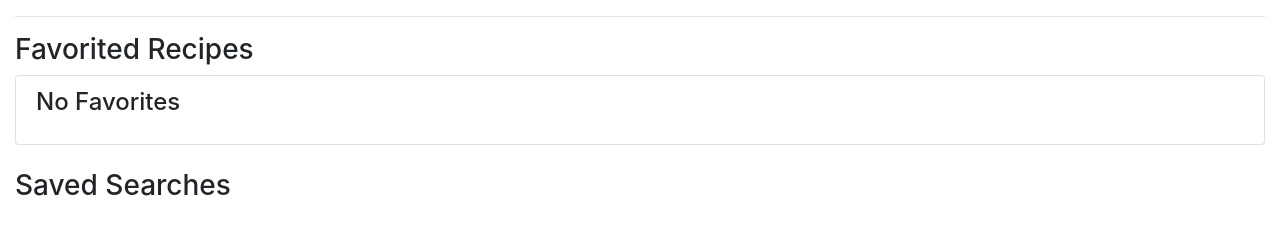
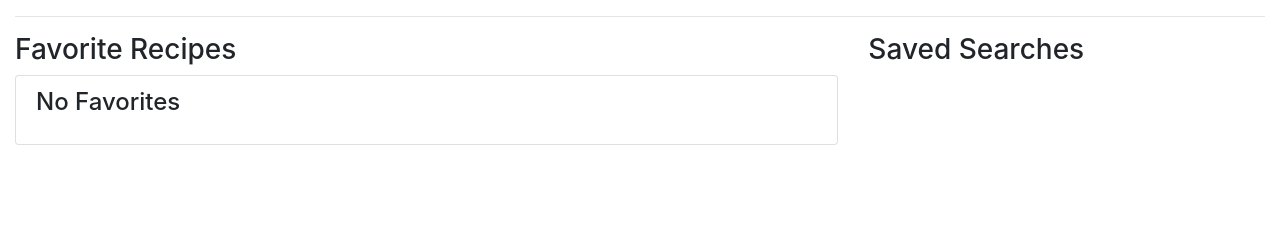
Before and after one commit to BradleyAllanDavis/CookbookDjango, a Django app: template templates/cookbook/user_profile.html in a window 1280 px wide. Shown: the part 158-398 px from the top of the page. Run offline with Django 3.2, Linux system fonts and the light colour scheme; the template is opened without the code that fills it, so the values that code supplies are empty, except form fields; tables that the repository leaves empty hold one stand-in row (values such as "Sample post"); form fields are guessed from the names that the template uses; some libraries are stand-ins or nearby versions.

Commit message:
Update user profile page to use two columns

```diff
--- a/templates/cookbook/user_profile.html
+++ b/templates/cookbook/user_profile.html
@@ -4,10 +4,11 @@
 <h1 class="bd-title">Welcome to you user profile, {{ user.username }}</h1>
 <hr>
 
+<div class="row">
+
   <!-- Favorited Recipes -->
-<div class="row">
-    <div class="col-md-12">
-        <h3>Favorited Recipes</h3>
+  <div class="col-md-8">
+    <h3>Favorite Recipes</h3>
     <div class="list-group">
       {% if user.userfavorite_set %}
       {% for recipe_relation in user.userfavorite_set.all %}
@@ -25,16 +26,12 @@
         </h4>
       </div>
       {% endif %}
-
-        </div>
     </div>
   </div>
   <!-- Favorited Recipes -->
 
   <!-- Saved Searches -->
-<br>
-<div class="row">
-    <div class="col-md-12">
+  <div class="col-md-4">
     <h3>Saved Searches</h3>
     <ul class="list-group">
 
@@ -50,9 +47,8 @@
 
       {% endfor %}
     </ul>
-
-    </div>
   </div>
   <!-- Saved Searches -->
 
+</div>
 {% endblock content %}
```
Lines whose indentation alone changed are shown as unchanged.
